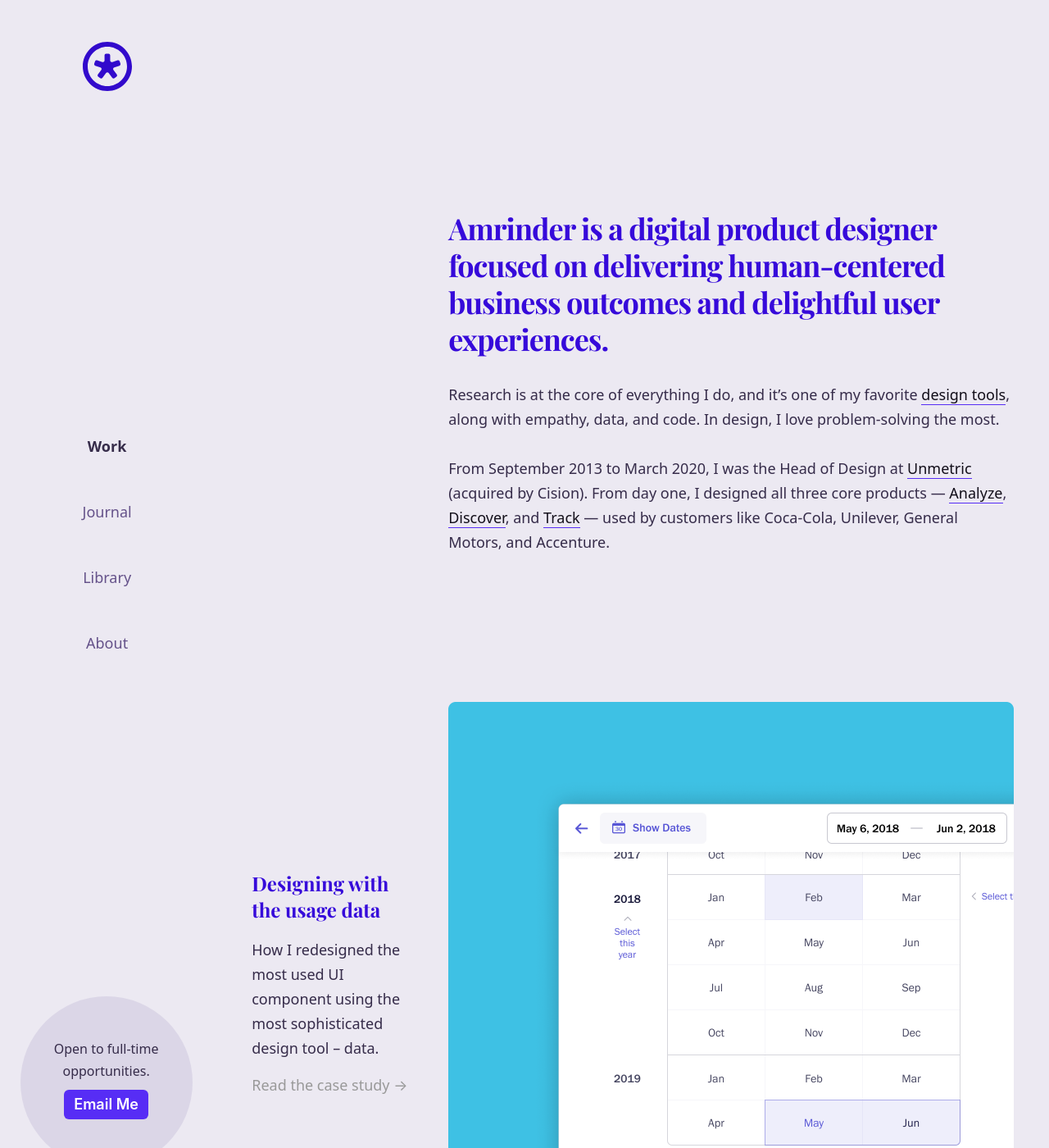
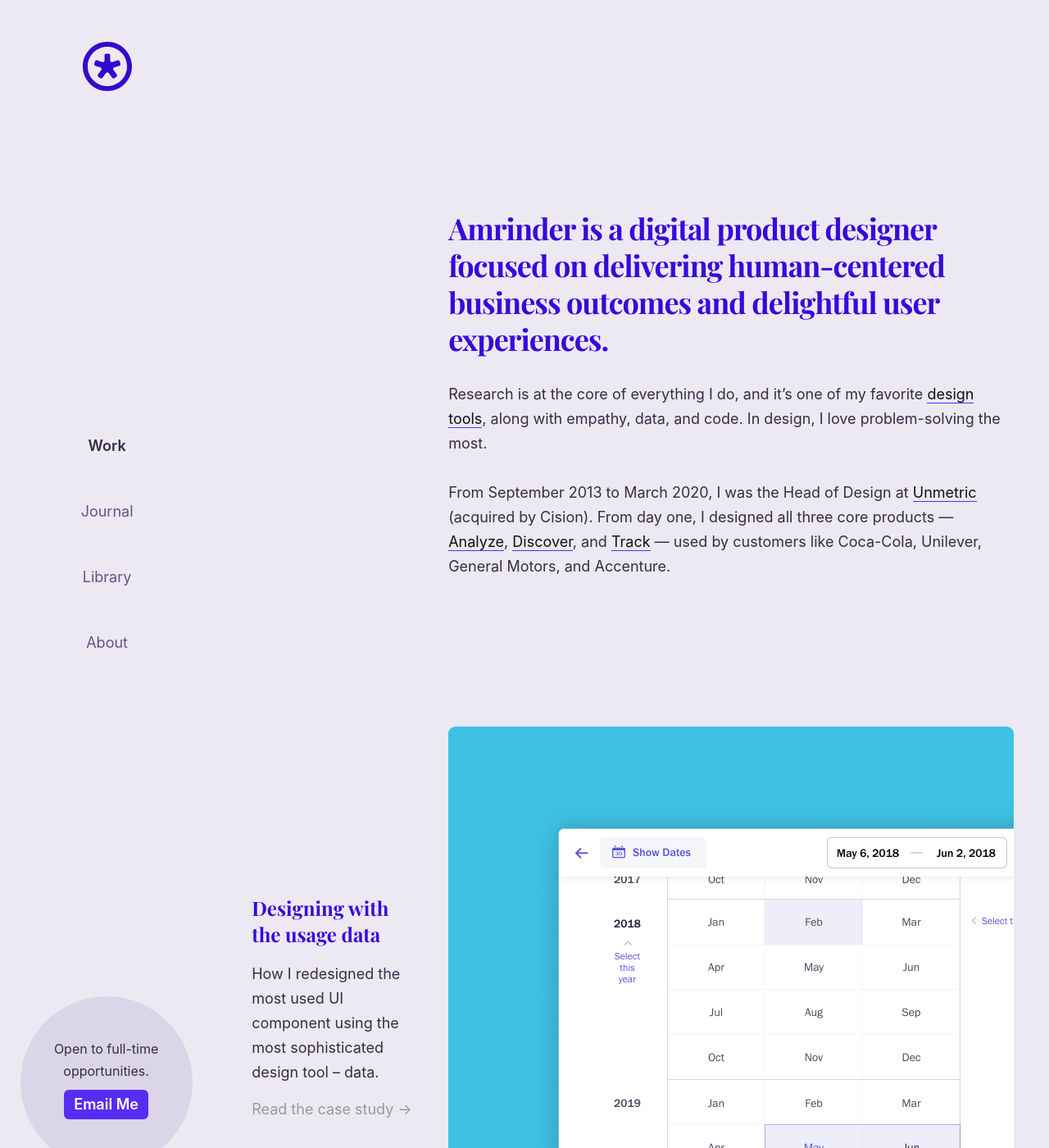
Before and after one commit to harjotgrewal/amrindersandhu, a Jekyll site: the page built from index.html, in a window 1280 px wide and 1400 px high. Shown: the whole window at 82% size. Built offline with Jekyll 4.4.1, drawn with Linux system fonts in a browser that asks for light colours.

Commit message:
[U][CSS] Font stack

```diff
--- a/_scss/_base-page.scss
+++ b/_scss/_base-page.scss
@@ -26,9 +26,8 @@
 
 body {
 	color: $color-grey-darker;
-	font: 62.5% system-ui, -apple-system, BlinkMacSystemFont, "Segoe UI",
-    "Roboto", "Oxygen", "Ubuntu", "Cantarell", "Fira Sans",
-    "Droid Sans", "Helvetica Neue", sans-serif;
+	font-size: 62.5%;
+	font-family: -apple-system, system-ui, BlinkMacSystemFont, "Segoe UI", "Roboto", "Oxygen", "Ubuntu", "Cantarell", "Fira Sans", "Droid Sans", "Helvetica Neue", sans-serif;
 	font-weight: 400;
 	line-height: 1.5;
 	overflow-x: hidden;
--- a/_scss/_components-button.scss
+++ b/_scss/_components-button.scss
@@ -8,7 +8,7 @@
 .c-button {
     background: none;
     border: none;
-    font-family: -apple-system, BlinkMacSystemFont, sans-serif;
+    font-family: -apple-system, system-ui, BlinkMacSystemFont, "Segoe UI", "Roboto", "Oxygen", "Ubuntu", "Cantarell", "Fira Sans", "Droid Sans", "Helvetica Neue", sans-serif;
     font-size: $as-font-size-s !important;
     font-weight: 600;
     outline: none;
--- a/css/styles.css
+++ b/css/styles.css
@@ -475,7 +475,8 @@
 
 body {
   color: #050505;
-  font: 62.5% system-ui, -apple-system, BlinkMacSystemFont, "Segoe UI", "Roboto", "Oxygen", "Ubuntu", "Cantarell", "Fira Sans", "Droid Sans", "Helvetica Neue", sans-serif;
+  font-size: 62.5%;
+  font-family: -apple-system, system-ui, BlinkMacSystemFont, "Segoe UI", "Roboto", "Oxygen", "Ubuntu", "Cantarell", "Fira Sans", "Droid Sans", "Helvetica Neue", sans-serif;
   font-weight: 400;
   line-height: 1.5;
   overflow-x: hidden;
@@ -1104,7 +1105,7 @@
 .c-button {
   background: none;
   border: none;
-  font-family: -apple-system, BlinkMacSystemFont, sans-serif;
+  font-family: -apple-system, system-ui, BlinkMacSystemFont, "Segoe UI", "Roboto", "Oxygen", "Ubuntu", "Cantarell", "Fira Sans", "Droid Sans", "Helvetica Neue", sans-serif;
   font-size: 16px !important;
   font-weight: 600;
   outline: none; }
```
Also changed, not shown: 1 other file.
